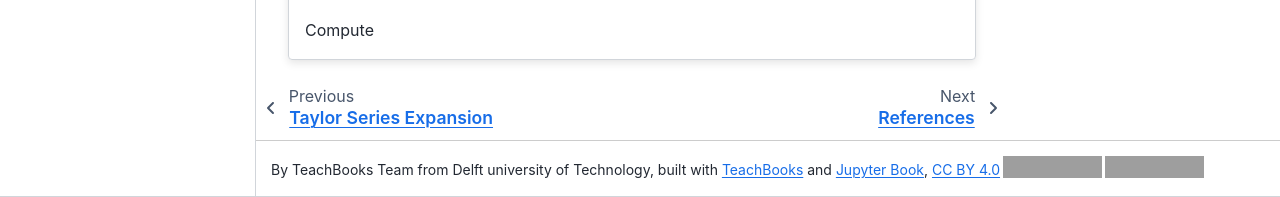
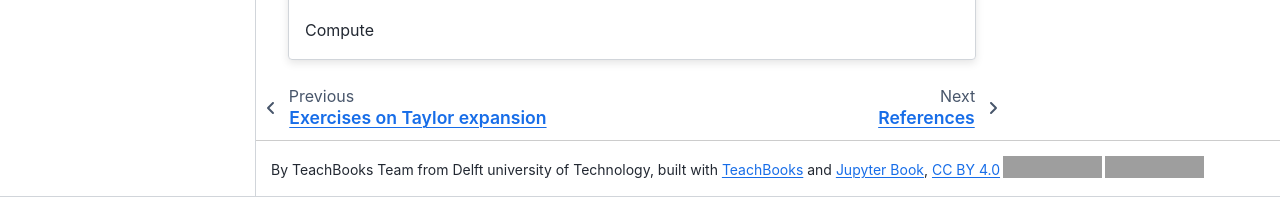
Before and after one commit to ICSlingerland/test_book_from_template, a Jupyter Book: the page built from book/4-numerical-integration.ipynb, in a window 1280 px wide and 900 px high, scrolled down 7739 px. Shown: the part 703-900 px from the top of the window. Built offline with Jupyter Book 1.0.4 settings and Sphinx 7.4.7 and the Sphinx Book theme 1.1.4, drawn with Linux system fonts in a browser that asks for light colours; pages that are not in the unit, such as notebooks, are missing from menus; comment, search, counter and statistics services are not loaded; some of the changed lines change nothing that is shown; grey boxes are pictures that could not be loaded.

Commit message:
fig interactive, added notebook

```diff
--- a/book/_toc.yml
+++ b/book/_toc.yml
@@ -7,6 +7,9 @@
     - file: 1-revision-of-concepts.ipynb
     - file: 2-derivative.ipynb
     - file: 3-taylor-series-expansion.ipynb
+      sections:
+      - file: 93-taylor-series-exercise.ipynb
+
     - file: 4-numerical-integration.ipynb
 
 
```
Also changed, not shown: book/3-taylor-series-expansion.ipynb, book/93-taylor-series-exercise.ipynb (added).
